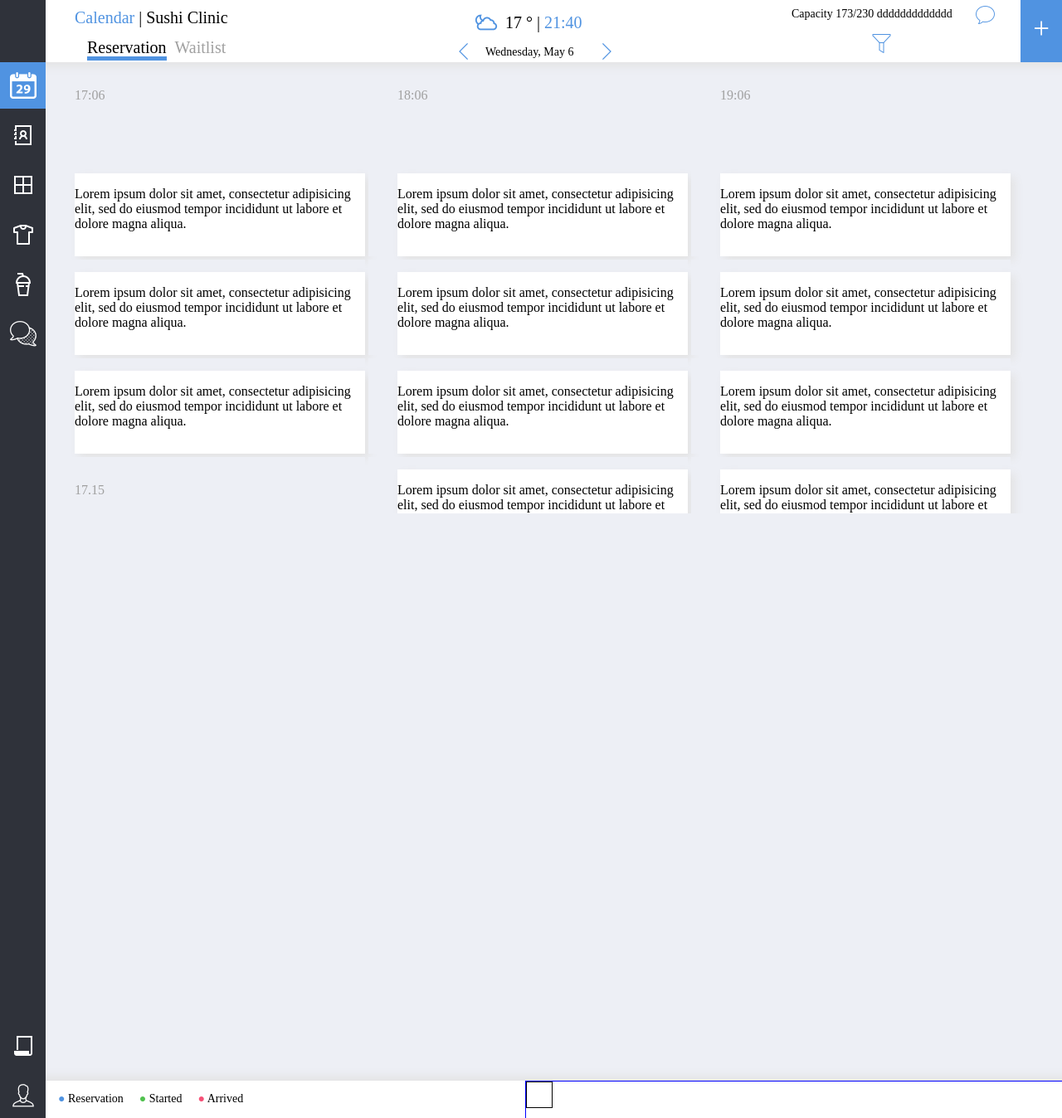
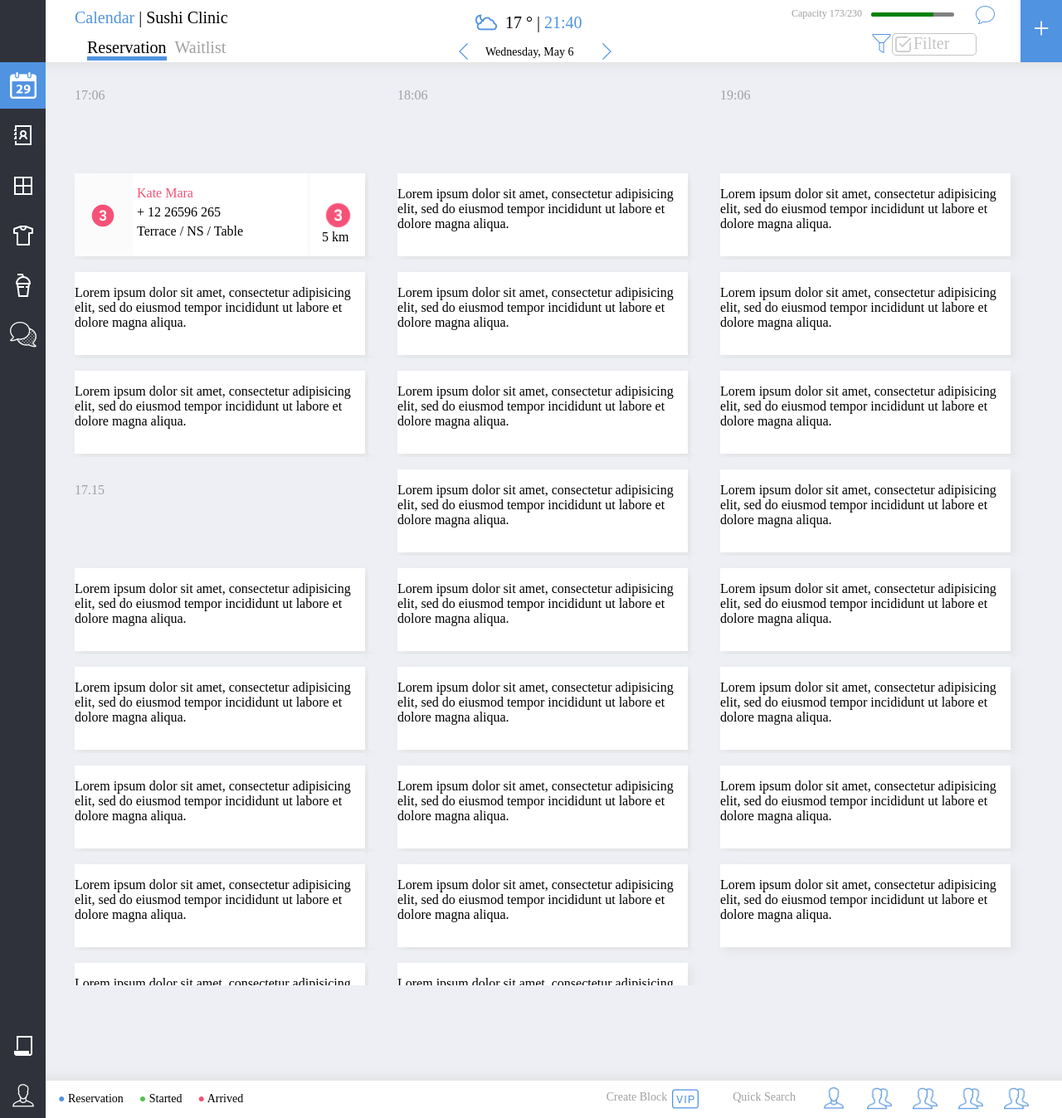
Before and after one commit to rizreynal/rizreynal.github.io, a PHP site: page /Chalange/dashonce.html in a window 1280 px wide. Shown: the whole page at 83% size. Run offline with PHP 8.4, Linux system fonts and the light colour scheme.

Commit message:
push Three
push Three

```diff
--- a/Chalange/dashonce.html
+++ b/Chalange/dashonce.html
@@ -30,11 +30,16 @@
 				+
 			</div>
 			<div class="right-top">
-				<p>Capacity 173/230 ddddddddddddd</p>
+				<p>Capacity 173/230 </p>
 				<img src="../img/icon/Speech Bubble_25px.png">
+				<progress value="173" max="230"></progress>
 			</div>
 			<div class="right-bottom">
 				<img src="../img/icon/Filter_25px.png">
+				<div class="custom-combo">
+					<img style="position: absolute;" src="../img/icon/Tick Box_25px.png">
+					<p>Filter</p>
+				</div>
 			</div>
 		</div>
 		<div class="top-center top-center-top">
@@ -42,16 +47,23 @@
 			<p>17 &deg; | <span>21:40</span></p>
 		</div>
 		<div class="top-center top-center-bottom">
-			<img style="float: left;" src="../img/icon/Less Than_30px.png">
+			<img style="float: left;cursor: pointer;" src="../img/icon/Less Than_30px.png">
 			<p>Wednesday, May 6</p>
-			<img style="float: right;" src="../img/icon/More Than_30px.png">
+			<img style="float: right;cursor: pointer;" src="../img/icon/More Than_30px.png">
 		</div>
 	</div>
 
 	<div class="fixed bottom">
 		<div class="bottom-right">
-			<div class="right">
-
+			<div class="container-people">
+				<p>Create Block</p>
+				<img style="float: left; margin-right: 20px" src="../img/icon/VIP_32px.png">
+				<p>Quick Search</p>
+				<div class="people Singgle"></div>
+				<div class="people Double"></div>
+				<div class="people Double"></div>
+				<div class="people Double"></div>
+				<div class="people Double"></div>
 			</div>
 		</div>
 		<p class="R"><span>&#9679;  </span>Reservation</p>
@@ -64,7 +76,7 @@
 
 		<div>
 		<img src="../img/icon/icons8_Calendar_29_32.png" class="active">
-		<img src="../img/icon/Address Book_32px.png">
+		<a style="margin: 0px" href="dashSecond.html"><img src="../img/icon/Address Book_32px.png"></a>
 		<img src="../img/icon/Windows Phone Store_32px.png">
 		<img src="../img/icon/T-Shirt_32px.png">
 		<img src="../img/icon/Milkshake_32px.png">
@@ -96,9 +108,31 @@
 	</div>
 
 	<div class="content-body">
-		<div class="box-content">
-			<p>Lorem ipsum dolor sit amet, consectetur adipisicing elit, sed do eiusmod
-			tempor incididunt ut labore et dolore magna aliqua.</p>
+		<div class="box-content bc-value-red">
+<!-- 			<p>Lorem ipsum dolor sit amet, consectetur adipisicing elit, sed do eiusmod
+			tempor incididunt ut labore et dolore magna aliqua.</p> -->
+			<!--
+			Circled 3 C_32px.png // merah
+			Circled 3 C_32pxblue.png
+			Circled 3 C_32pxgeen.png
+
+			Circled 5 C_32px.png //biru tua
+			Circled 5 C_32px merah.png
+			 -->
+
+			<div class="bc-left">
+				<img style="margin-top: 50%;margin-left: 25%" src="../img/icon/Circled 3 C_32px.png">
+			</div>
+			<div class="bc-middle">
+				<span>Kate Mara</span>
+				<p>+ 12 26596 265</p>
+				<p>Terrace / NS / Table</p>
+			</div>
+			<div class="bc-right">
+				<div></div>
+				<p style="margin: auto; margin-left: 20%">5 km</p>
+			</div>
+
 		</div>
 	</div>
 
--- a/css/thridcss.css
+++ b/css/thridcss.css
@@ -1,3 +1,6 @@
+
+/*Note Screen Size  1366*659 */
+
 body, .fixed{
 	/*background-color: black;*/
 	margin: 0px;
@@ -138,8 +141,9 @@ body, .fixed{
 .top .top-right .right-top p{
 	margin: 4px;
 	position: absolute;
-	font-size: 14px;
+	font-size: 12px;
 	display: inline-block;
+	color: #A0A0A0;
 	/*border: 1px solid red;*/
 }
 
@@ -147,6 +151,32 @@ body, .fixed{
 	/*border: 1px solid red;*/
 	float: right;
 }
+
+.top .top-right .right-top progress{
+	height: 5px;
+	width: 100px;
+	border-radius: 25px;
+	overflow: hidden;
+	float: right;
+	margin: 10px 25px 0px 0px;
+	border: none;
+	/*color: #000000;*/
+	/*border: 1px solid red;*/
+	/*background-color: black;*/
+	/*box-shadow: 0 2px 3px rgba(0, 0, 0, 0.25) inset;*/
+	/*background-image:
+	   -webkit-linear-gradient(-45deg,
+	                           transparent 33%, rgba(0, 0, 0, .1) 33%,
+	                           rgba(0,0, 0, .1) 66%, transparent 66%),
+	   -webkit-linear-gradient(top,
+	                           rgba(255, 255, 255, .25),
+	                           rgba(0, 0, 0, .25)),
+	   -webkit-linear-gradient(left, #09c, #f44);
+
+    border-radius: 2px;
+    background-size: 35px 20px, 100% 100%, 100% 100%;*/
+}
+
 
 .top .top-right .right-bottom{
 	margin: 0px;
@@ -157,6 +187,28 @@ body, .fixed{
 	border-radius: 5px;
 	/*border: 1px solid yellow;*/
 }
+
+.top .top-right .right-bottom .custom-combo{
+	border: 1px solid #C4C4C4;
+	border-radius: 5px;
+	width: 100px;
+	height: 25px;
+	margin: 0px;
+	cursor: pointer;
+}
+.top .top-right .right-bottom .custom-combo:hover{
+	background-color: #5093E1;
+
+}
+
+.top .top-right .right-bottom .custom-combo p{
+	position: absolute;
+	display:inline-block;
+	margin: 0px;
+	margin-left: 25px;
+	color: #C4C4C4;
+}
+
 
 div p span{
 	color: #5093E1;
@@ -210,17 +262,47 @@ a[href="##"]{
 }
 
 .bottom-right{
+	display: inline-block;
 	margin: 0px;
 	width: 700px;
 	height: 45px;
 	float: right;
-	border: 1px solid blue;
+	/*border: 1px solid blue;*/
+
 }
-.bottom .bottom-right .right{
+.bottom .bottom-right .container-people p{
+	float: left; margin: 6px; color: #A0A0A0;
+}
+.bottom .bottom-right .container-people{
+	display: inline-block;
+	position: absolute;
+	right: 0px;
+	margin: 6px 95px 0px 0px;
+}
+
+.bottom .bottom-right .container-people .people{
 	width: 30px;
 	height: 30px;
-	border: 1px solid black;
+	/*border: 1px solid black;*/
+	display: inline-block;
+	float: left;
+	margin-left: 25px;
+	cursor: pointer;
+
 }
+.bottom .bottom-right .container-people .Singgle{
+	background-image: url("../img/icon/singgle_Contacts_32px.png");
+	background-position: center;
+	background-size: cover;
+	background-repeat: no-repeat;
+}
+.bottom .bottom-right .container-people .Double{
+	background-image: url("../img/icon/User Account_32px.png");
+	background-position: center;
+	background-size: cover;
+	background-repeat: no-repeat;
+}
+
 
 .bottom p{
 	display: inline-block;
@@ -248,20 +330,18 @@ a[href="##"]{
 	position: fixed;
 	z-index: -1;
 	/*border: 1px solid green;*/
-	margin: 75px 0px 0px 55px;
+	margin: 75px 1px 0px 55px;
 	/*padding-bottom: -55px;*/
-	width: 1315px;
-	height: 544px;
-	overflow-y: scroll;
+	width: 96%;
+	height: 82.5493%;
+	overflow-y: auto;
 
 }
 
 .content-body{
 	background-color: #EDEFF5;
-	/*border: 1px solid black;*/
 	padding: 15px 0px 0px 35px;
 	display: inline-block;
-
 }
 
 .box-content{
@@ -272,7 +352,64 @@ a[href="##"]{
 	margin: 0px;
 	background-color: white;
 	box-shadow: 5px 5px 10px #E3E3E3;
+	/*overflow: unset;*/
 }
+
+.content-body .box-content .bc-left{
+	box-sizing: border-box;
+	height: 100%;
+	width: 70px;
+	/*border: 1px solid red;*/
+	background-color: #FBFBFB;
+	float: left;
+}
+.content-body .box-content .bc-middle{
+	position: absolute;
+	padding-top: 15px;
+	padding-left: 75px;
+}
+
+.content-body .box-content .bc-right{
+	box-sizing: border-box;
+	height: 100px;
+	width: 70px;
+	/*border: 1px solid red;*/
+	border-left: 5px solid #FBFBFB;
+	/*background-color: #FBFBFB;*/
+	float: right;
+}
+
+.box-content .bc-middle p{
+	margin: 0px;
+	margin-top: 5px;
+
+}
+.box-content .bc-middle span{
+	/*border: 1px solid red;*/
+}
+
+.bc-value-red .bc-middle span{
+	color: #F65177;
+}
+
+.bc-value-red .bc-middle span{
+	color: #F65177;
+}
+
+.bc-value-red .bc-right div{
+	/*position: absolute;*/
+	height: 35px;
+	width: 35px;
+	margin: auto;
+	margin-top: 50%;
+	background-image: url("../img/icon/Circled 3 C_32px.png");
+	background-position: center;
+	background-repeat: no-repeat;
+	background-size: cover;
+	/*border: 1px solid black;*/
+	/*color: #F65177;*/
+}
+
 .none{
 	background-color: #EDEFF5;
 	box-shadow: none;
--- a/index.html
+++ b/index.html
@@ -9,7 +9,7 @@
 		<ul>
 			<li><a href="docs/whoami.html">Who Am I</a></li>
 			<li><a href="https://rizreynal.github.io/docs/whoami.html">Know Me</a></li>
-			<li><a href="./index.html">studying my nature</a></li>
+			<li><a href="./Chalange/dashonce.html">studying my nature</a></li>
 			<li><a href="#">close to me</a></li>
 		</ul>
 		<div class="clean-both"></div>
```
Also changed, not shown: Chalange/dashSecond.html (added, +101 -0 lines), img/icon/Circled 3 C_32px.png (added), img/icon/Circled 3 C_32pxblue.png (added), img/icon/Circled 3 C_32pxgeen.png (added), img/icon/Circled 5 C_32px merah.png (added), img/icon/Circled 5 C_32px.png (added), img/icon/Team_32px.png (added), img/icon/Tick Box_25px.png (added), img/icon/Tick Box_32px.png (added), img/icon/User Account_32px.png (added), img/icon/VIP_32px.png (added), img/icon/singgle_Contacts_32px.png (added).
